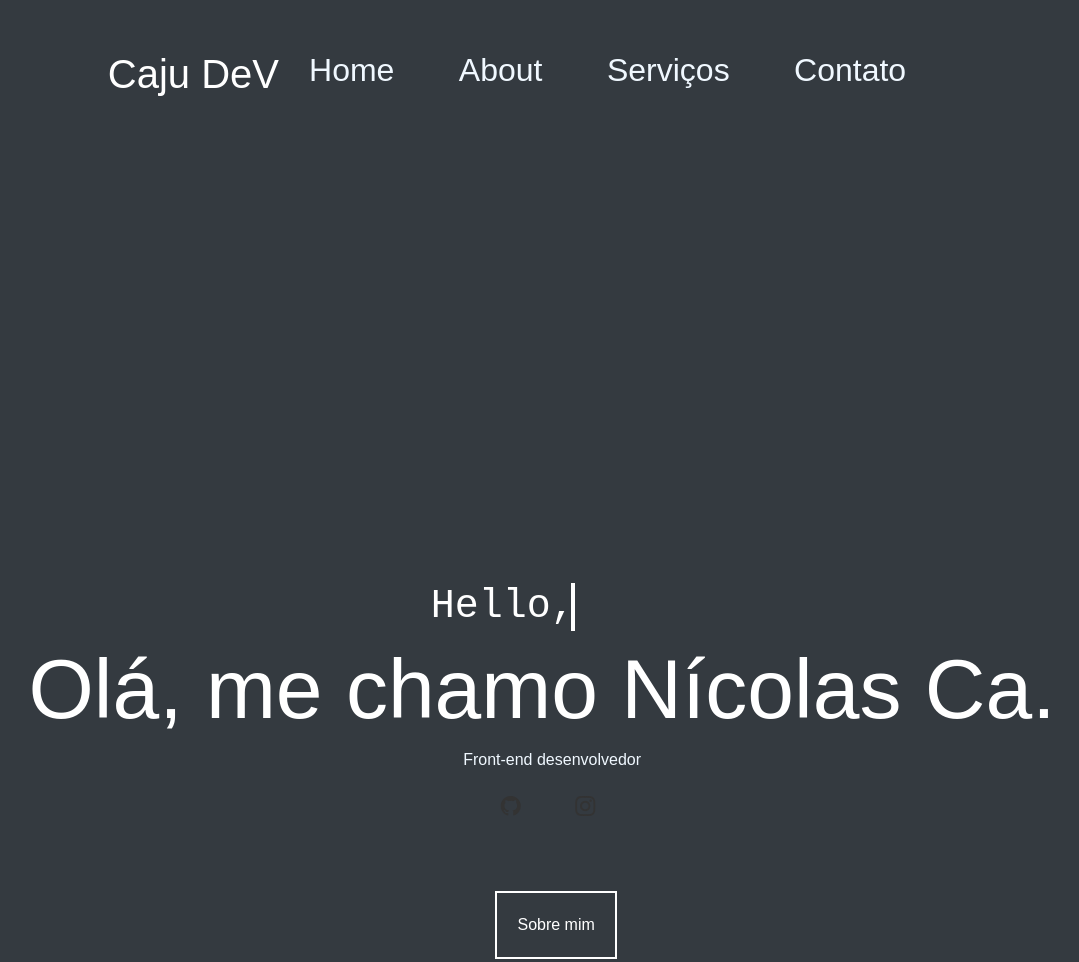
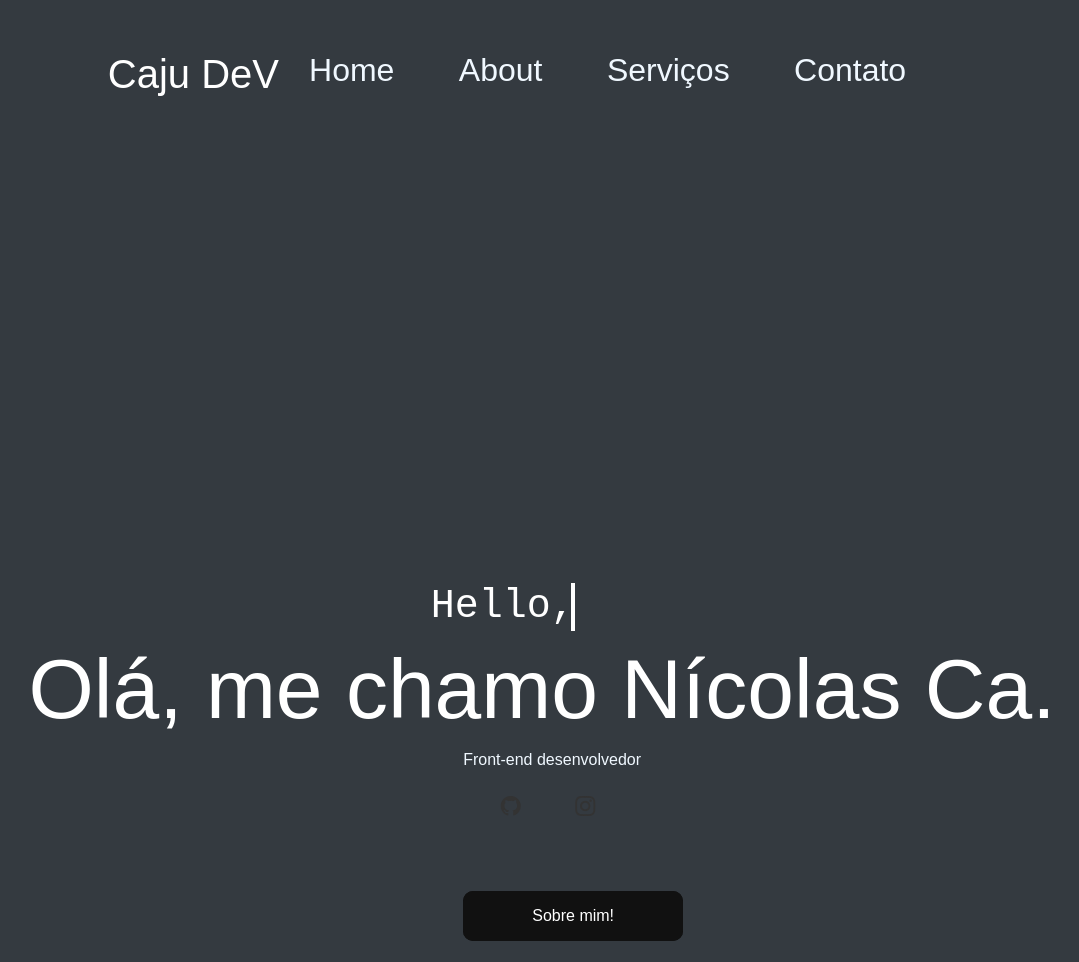
Before and after one commit to DevNic0las/Portif-lio, a plain HTML site: page index.html in a window 1280 px wide. Shown: the top 962 px of the page, without its empty margins (123-1202 px from the left). Drawn offline with nearby package versions, Linux system fonts and the light colour scheme; files whose address does not match are found by name.

Commit message:
Add files via upload

```diff
--- a/index.html
+++ b/index.html
@@ -45,7 +45,7 @@
                 </div>
                 <div class="btn_main">
 
-                    <a href="#scroll-profile" style="color: white; text-decoration: none;"> Sobre mim</a>
+                    <a href="#scroll-profile" style="text-decoration: none;"> <button class="glow-on-hover" type="button">Sobre mim!</button></a>
 
                 </div>
             </div>
@@ -174,21 +174,22 @@
 
             <div class="container_info">
 
-                <div><i class="bi bi-geo-alt"></i>
+                <div><i class="bi bi-geo-alt" style="margin: 0 10rem;"></i>
+
                     <h3>Me encontro em:</h3>
-                    <p>Ribeirão, PE <br>
+                    <p style="margin: 1rem 7.6rem;">Ribeirão, PE , <br>
                         55520000
                     </p>
                 </div>
-                <div><i class="bi bi-envelope-at"></i>
-                    <h3>Email</h3>
+                <div><i class="bi bi-envelope-at" style="margin: 0 8.6rem;"></i>
+                    <h3 style="margin: 0 7.1rem;">Email</h3>
 
-                    <p>nicolascajueiro098@gmail.com</p>
+                    <p style="margin: 1rem 0;">nicolascajueiro098@gmail.com</p>
                 </div>
-                <div><i class="bi bi-telephone"></i>
+                <div><i class="bi bi-telephone" style="margin: 0 6rem;"></i>
 
                     <h3>Telefone</h3>
-                    <p>81985352397</p>
+                    <p style="margin: 1rem 4rem;">81985352397</p>
                 </div>
 
             </div>
--- a/style.css
+++ b/style.css
@@ -146,25 +146,70 @@ nav a {
 
 
 .btn_main {
-    margin-left: 48%;
+    margin-left: 45%;
     margin-top: 49px;
     margin-bottom: 20px;
-    text-decoration: none;
+
 }
 
-.btn_main a {
-    border: 2px solid;
-    padding: 20px;
-    transition: transform 2s ease;
-    transition: background-color 0.5s ease-in;
-    display: inline-block;
+
+
+.glow-on-hover {
+    width: 220px;
+    height: 50px;
+    border: none;
+    outline: none;
+    color: #fff;
+    background: #111;
+    cursor: pointer;
+    position: relative;
+    z-index: 0;
+    border-radius: 10px;
+}
+.glow-on-hover:before {
+    content: '';
+    background: linear-gradient(45deg, #ff0000, #ff7300, #fffb00, #48ff00, #00ffd5, #002bff, #7a00ff, #ff00c8, #ff0000);
+    position: absolute;
+    top: -2px;
+    left:-2px;
+    background-size: 400%;
+    z-index: -1;
+    filter: blur(5px);
+    width: calc(100% + 4px);
+    height: calc(100% + 4px);
+    animation: glowing 20s linear infinite;
+    opacity: 0;
+    transition: opacity .3s ease-in-out;
+    border-radius: 10px;
+}
+.glow-on-hover:active {
+    color: #000
 }
 
-.btn_main a:hover {
-    transform: scale(1.1);
-    border-color: rgb(255, 0, 234);
-    background-color: rgb(44, 42, 42);
-    background-color: #333;
+.glow-on-hover:active:after {
+    background: transparent;
+}
+
+.glow-on-hover:hover:before {
+    opacity: 1;
+}
+
+.glow-on-hover:after {
+    z-index: -1;
+    content: '';
+    position: absolute;
+    width: 100%;
+    height: 100%;
+    background: #111;
+    left: 0;
+    top: 0;
+    border-radius: 10px;
+}
+
+@keyframes glowing {
+    0% { background-position: 0 0; }
+    50% { background-position: 400% 0; }
+    100% { background-position: 0 0; }
 }
 
 #sobre {
@@ -214,10 +259,14 @@ nav a {
     margin: 50px;
     justify-content: center;
     margin-top: 400px;
+    padding: 0 4rem;
 }
 
 .titles-section h2 {
-    margin-top: 250px;
+    margin: 20rem 0 2rem 8rem;
+}
+.titles-section h1 {
+    margin: 1rem 0 2rem 8rem;
 }
 
 .profile {
@@ -344,6 +393,7 @@ form {
 .container_info div {
     border: 1px 1px 1px 1px solid;
     align-items: center;
+    justify-content: center;
 }
 
 .container_info i {
@@ -359,7 +409,7 @@ form {
 .container_info p {
     font-size: 25px;
     margin: 0;
-
+    justify-content: center;
 }
 
 footer p {
```
